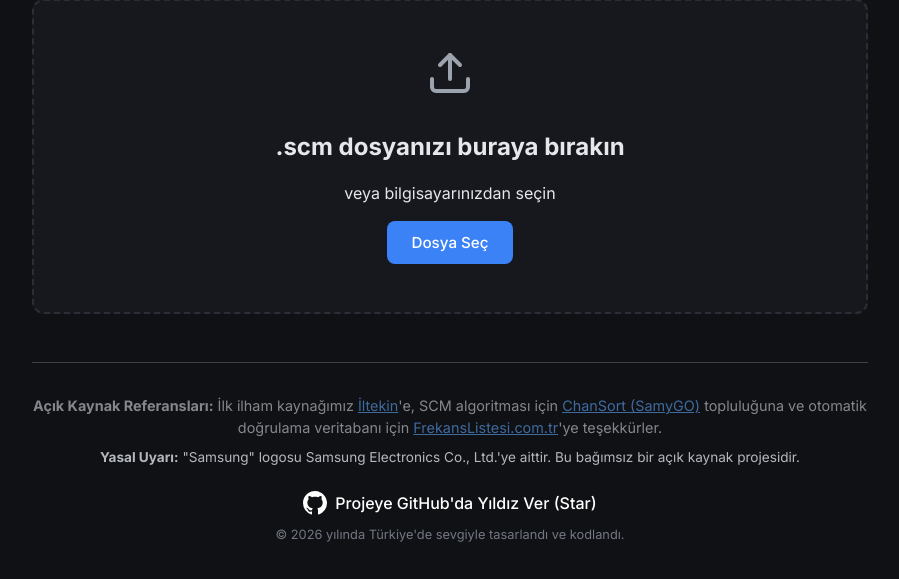
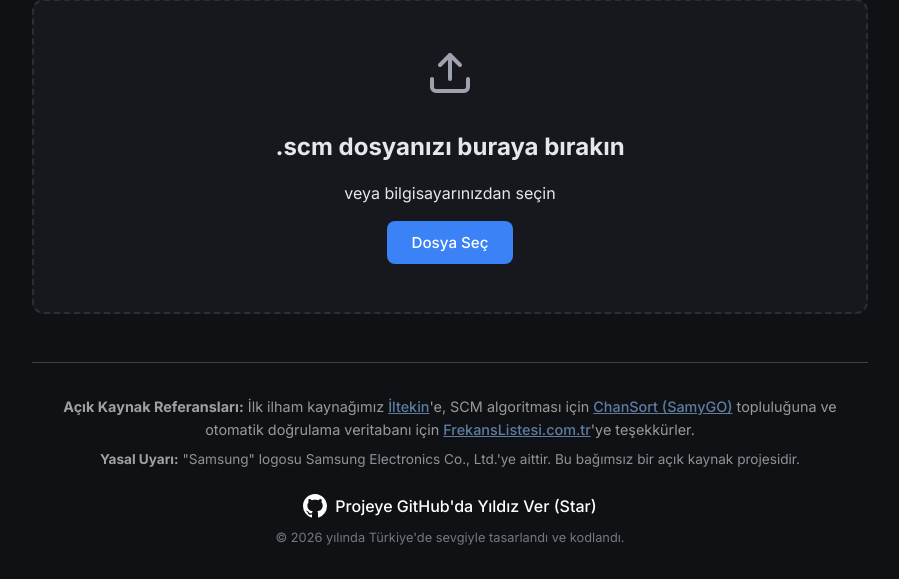
Before and after one commit to tarihcituranx/TVChanneleditor, a Flask app: page / in a window 1280 px wide. Shown: the part 271-850 px from the top of the page, without its empty margins (190-1089 px from the left). Before the commit the page ends 813 px from the top, so only its background shows below. Run offline with Flask 3, Linux system fonts and the light colour scheme.

Commit message:
Fix footer contrast to bright white

```diff
--- a/templates/base.html
+++ b/templates/base.html
@@ -37,14 +37,14 @@
         </main>
 
         <footer style="text-align: center; margin-top: 3rem; padding-top: 2rem; border-top: 1px solid rgba(255,255,255,0.2);">
-            <p style="font-size: 0.9rem; color: #d1d5db; margin-bottom: 8px;">
-                <strong>Açık Kaynak Referansları:</strong>
-                İlk ilham kaynağımız <a href="https://github.com/iltekin/scm-editor" target="_blank" style="color:#60a5fa; text-decoration:underline;">İltekin</a>'e,
-                SCM algoritması için <a href="https://github.com/PredatH0r/ChanSort" target="_blank" style="color:#60a5fa; text-decoration:underline;">ChanSort (SamyGO)</a> topluluğuna ve
-                otomatik doğrulama veritabanı için <a href="https://frekanslistesi.com.tr/" target="_blank" style="color:#60a5fa; text-decoration:underline;">FrekansListesi.com.tr</a>'ye teşekkürler.
+            <p style="font-size: 0.9rem; color: #f3f4f6; margin-bottom: 8px; line-height: 1.6;">
+                <strong style="color: #ffffff;">Açık Kaynak Referansları:</strong>
+                İlk ilham kaynağımız <a href="https://github.com/iltekin/scm-editor" target="_blank" style="color:#93c5fd; text-decoration:underline; font-weight: 500;">İltekin</a>'e,
+                SCM algoritması için <a href="https://github.com/PredatH0r/ChanSort" target="_blank" style="color:#93c5fd; text-decoration:underline; font-weight: 500;">ChanSort (SamyGO)</a> topluluğuna ve
+                otomatik doğrulama veritabanı için <a href="https://frekanslistesi.com.tr/" target="_blank" style="color:#93c5fd; text-decoration:underline; font-weight: 500;">FrekansListesi.com.tr</a>'ye teşekkürler.
             </p>
-            <p style="font-size: 0.85rem; color: #d1d5db; opacity: 0.85;">
-                <strong>Yasal Uyarı:</strong> "Samsung" logosu Samsung Electronics Co., Ltd.'ye aittir. Bu bağımsız bir açık kaynak projesidir.
+            <p style="font-size: 0.85rem; color: #e5e7eb; margin-bottom: 1.5rem;">
+                <strong style="color: #ffffff;">Yasal Uyarı:</strong> "Samsung" logosu Samsung Electronics Co., Ltd.'ye aittir. Bu bağımsız bir açık kaynak projesidir.
             </p>
 
             <div style="margin-top: 1.5rem; display: flex; justify-content: center; align-items: center; gap: 10px;">
```
Also changed, not shown: templates/base_en.html (+7 -7 lines).
